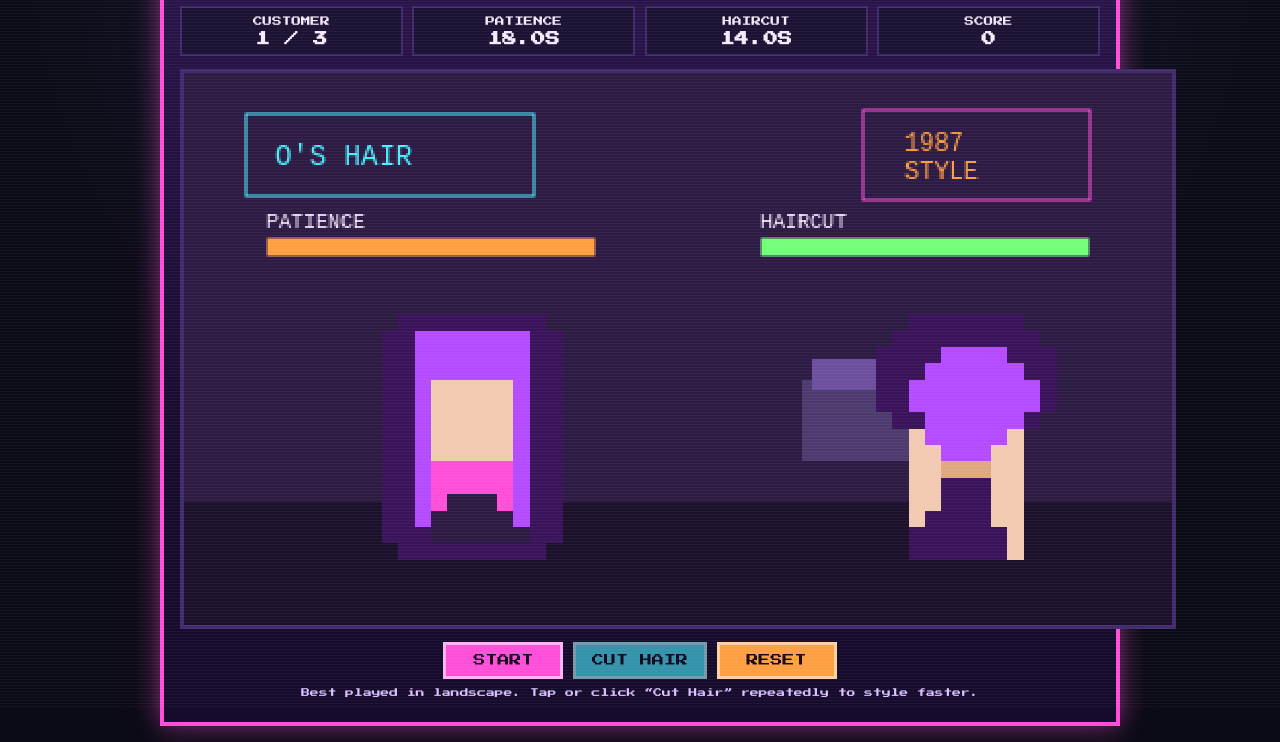
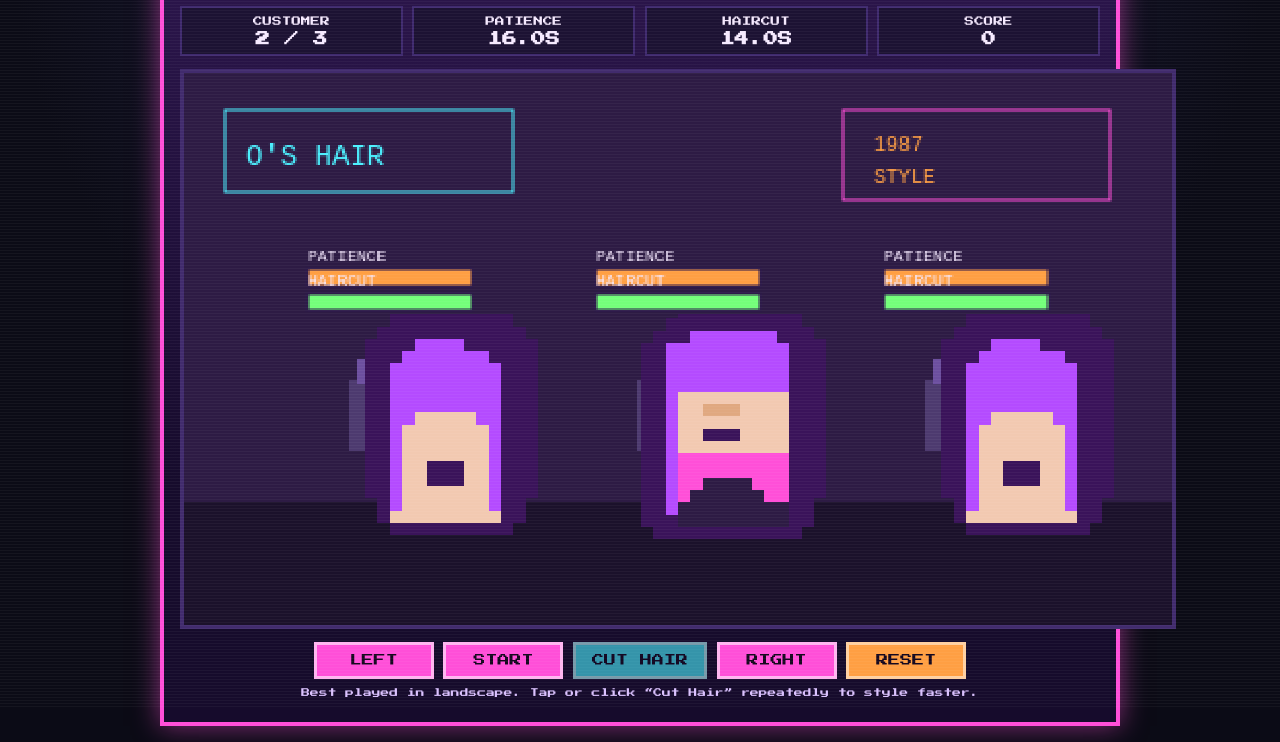
Before and after one commit to distanlo/hcchallenge, a plain HTML site: page index.html in a window 1280 px wide. Shown: the part 93-835 px from the top of the page. Drawn offline with Linux system fonts and the light colour scheme.

Commit message:
Upgrade sprites and multi-customer gameplay

```diff
--- a/game.js
+++ b/game.js
@@ -8,20 +8,24 @@ const scoreEl = document.getElementById("score");
 const startButton = document.getElementById("start");
 const cutButton = document.getElementById("cut");
 const resetButton = document.getElementById("reset");
+const leftButton = document.getElementById("left");
+const rightButton = document.getElementById("right");
 
 const GAME_WIDTH = 480;
 const GAME_HEIGHT = 270;
 const CUSTOMERS_TOTAL = 3;
-const PATIENCE_MAX = 18;
+const PATIENCE_MAX = 16;
 const HAIRCUT_MAX = 14;
 
-let currentCustomer = 0;
-let patience = PATIENCE_MAX;
-let haircut = HAIRCUT_MAX;
+let patience = [];
+let haircut = [];
 let score = 0;
 let gameState = "idle";
 let lastTick = 0;
 let loopId = null;
+let hairdresserLane = 1;
+let hairdresserX = 0;
+let hairdresserTargetX = 0;
 
 const palette = {
   skin: "#f2c9b1",
@@ -42,63 +46,70 @@ const palette = {
   cup: "#7adf7f",
   boba: "#1a1a1a",
   straw: "#ff4fd8",
+  overlay: "rgba(11, 11, 22, 0.7)",
 };
 
 const hairdresserSprite = [
-  "................",
-  "...333333333....",
-  "..33444444433...",
-  "..33444444433...",
-  "..33555555533...",
-  "..33511111533...",
-  "..33511111533...",
-  "..33511111533...",
-  "..33511111533...",
-  "..33511111533...",
-  "..33566666533...",
-  "..33566666533...",
-  "..33567776533...",
-  "..33577777533...",
-  "..33377777733...",
-  "...333333333....",
+  "....3333333333....",
+  "...333444444433...",
+  "..33444444444433..",
+  "..33444444444433..",
+  "..33444444444433..",
+  "..33555555555533..",
+  "..33511111111133..",
+  "..33511222111133..",
+  "..33511111111133..",
+  "..33511333111133..",
+  "..33511111111133..",
+  "..33566666666633..",
+  "..33566666666633..",
+  "..33566777766633..",
+  "..33567777776633..",
+  "..33577777777733..",
+  "..33377777777733..",
+  "...333333333333...",
 ];
 
 const hairdresserMatchaSprite = [
-  "................",
-  "...333333333....",
-  "..33444444433...",
-  "..33444444433...",
-  "..33555555533...",
-  "..33511111533...",
-  "..33511111533...",
-  "..33511111533...",
-  "..33511111533...",
-  "..33511111533...",
-  "..33566666533...",
-  "..33566666533...",
-  "..33567776533...",
-  "..33577777533...",
-  "..33377777733...",
-  "...333333333....",
+  "....3333333333....",
+  "...333444444433...",
+  "..33444444444433..",
+  "..33444444444433..",
+  "..33444444444433..",
+  "..33555555555533..",
+  "..33511111111133..",
+  "..33511222111133..",
+  "..33511111111133..",
+  "..33511333111133..",
+  "..33511111111133..",
+  "..33566666666633..",
+  "..33566666666633..",
+  "..33566777766633..",
+  "..33567777776633..",
+  "..33577777777733..",
+  "..33377777777733..",
+  "...333333333333...",
 ];
 
 const customerSprite = [
-  "................",
-  "....8888888.....",
-  "...888888888....",
-  "..88889999888...",
-  "..88899999988...",
-  "..88999999998...",
-  "..88999999998...",
-  "...889999998....",
-  "....1999991.....",
-  "....1199911.....",
-  "....1122211.....",
-  "....1133311.....",
-  "....1133311.....",
-  "....1333311.....",
-  "....3333331.....",
-  "....3333331.....",
+  "....8888888888....",
+  "...888888888888...",
+  "..88889999888888..",
+  "..88899999998888..",
+  "..88999999999888..",
+  "..88999999999888..",
+  "..88999999999888..",
+  "..88999999999888..",
+  "..88991111199888..",
+  "..88911111119888..",
+  "..88911111119888..",
+  "..88911111119888..",
+  "..88911333119888..",
+  "..88911333119888..",
+  "..88911111119888..",
+  "...891111111988...",
+  "...811111111188...",
+  "....8888888888....",
 ];
 
 const matchaSprite = [
@@ -141,7 +152,8 @@ const spriteColors = {
   "z": palette.text,
 };
 
-const pixelSize = 4;
+const pixelSize = 3;
+const lanes = [100, 240, 380];
 
 const salonProps = {
   neon: "O'S HAIR",
@@ -163,11 +175,13 @@ const resizeCanvas = () => {
 };
 
 const resetGame = () => {
-  currentCustomer = 0;
-  patience = PATIENCE_MAX;
-  haircut = HAIRCUT_MAX;
+  patience = Array.from({ length: CUSTOMERS_TOTAL }, () => PATIENCE_MAX);
+  haircut = Array.from({ length: CUSTOMERS_TOTAL }, () => HAIRCUT_MAX);
   score = 0;
   gameState = "idle";
+  hairdresserLane = 1;
+  hairdresserX = lanes[hairdresserLane];
+  hairdresserTargetX = lanes[hairdresserLane];
   updateHud();
   drawScene();
 };
@@ -190,32 +204,32 @@ const winRound = () => {
   updateHud();
 };
 
-const advanceCustomer = () => {
-  currentCustomer += 1;
-  if (currentCustomer >= CUSTOMERS_TOTAL) {
-    winRound();
-    return;
-  }
-  patience = PATIENCE_MAX;
-  haircut = HAIRCUT_MAX;
-  updateHud();
-};
+const allStyled = () => haircut.every((value) => value <= 0);
 
 const cutHair = () => {
   if (gameState !== "playing") return;
-  haircut = Math.max(0, haircut - 1.2);
-  score += 15;
-  if (haircut === 0) {
-    score += Math.floor(patience * 8);
-    advanceCustomer();
+  const idx = hairdresserLane;
+  if (haircut[idx] <= 0) return;
+  haircut[idx] = Math.max(0, haircut[idx] - 1.4);
+  score += 10;
+  if (allStyled()) {
+    score += Math.floor(patience.reduce((sum, value) => sum + value, 0) * 6);
+    winRound();
   }
   updateHud();
 };
 
+const moveHairdresser = (direction) => {
+  if (gameState === "lose" || gameState === "win") return;
+  hairdresserLane = Math.max(0, Math.min(CUSTOMERS_TOTAL - 1, hairdresserLane + direction));
+  hairdresserTargetX = lanes[hairdresserLane];
+};
+
 const updateHud = () => {
-  customerCountEl.textContent = `${Math.min(currentCustomer + 1, CUSTOMERS_TOTAL)} / ${CUSTOMERS_TOTAL}`;
-  patienceEl.textContent = `${patience.toFixed(1)}s`;
-  haircutEl.textContent = `${haircut.toFixed(1)}s`;
+  const activeIndex = hairdresserLane + 1;
+  customerCountEl.textContent = `${activeIndex} / ${CUSTOMERS_TOTAL}`;
+  patienceEl.textContent = `${patience[hairdresserLane].toFixed(1)}s`;
+  haircutEl.textContent = `${haircut[hairdresserLane].toFixed(1)}s`;
   scoreEl.textContent = score.toString();
   cutButton.disabled = gameState !== "playing";
 };
@@ -244,55 +258,59 @@ const drawSalon = () => {
   ctx.fillRect(0, 0, GAME_WIDTH, 210);
 
   ctx.strokeStyle = palette.neon;
-  ctx.strokeRect(30, 20, 140, 40);
+  ctx.strokeRect(20, 18, 140, 40);
   ctx.fillStyle = palette.neon;
-  ctx.font = "14px 'Courier New', monospace";
-  ctx.fillText(salonProps.neon, 44, 45);
+  ctx.font = "14px 'Press Start 2P', monospace";
+  ctx.fillText(salonProps.neon, 30, 45);
 
   ctx.strokeStyle = "#ff4fd8";
-  ctx.strokeRect(330, 18, 110, 44);
+  ctx.strokeRect(320, 18, 130, 44);
   ctx.fillStyle = "#ff9f43";
-  ctx.font = "12px 'Courier New', monospace";
-  ctx.fillText(salonProps.posters[0], 350, 38);
-  ctx.fillText(salonProps.posters[1], 350, 52);
+  ctx.font = "10px 'Press Start 2P', monospace";
+  ctx.fillText(salonProps.posters[0], 335, 38);
+  ctx.fillText(salonProps.posters[1], 335, 54);
 
-  ctx.fillStyle = palette.chair;
-  ctx.fillRect(300, 150, 60, 40);
-  ctx.fillStyle = palette.chair2;
-  ctx.fillRect(305, 140, 50, 15);
+  lanes.forEach((x) => {
+    ctx.fillStyle = palette.chair;
+    ctx.fillRect(x - 20, 150, 40, 35);
+    ctx.fillStyle = palette.chair2;
+    ctx.fillRect(x - 16, 140, 32, 12);
+  });
 };
 
 const drawMeter = (label, value, max, x, y, color) => {
   ctx.fillStyle = "#120a24";
-  ctx.fillRect(x, y, 160, 10);
+  ctx.fillRect(x, y, 80, 8);
   ctx.fillStyle = color;
-  ctx.fillRect(x, y, (value / max) * 160, 10);
+  ctx.fillRect(x, y, (value / max) * 80, 8);
   ctx.strokeStyle = "#2f1a4e";
-  ctx.strokeRect(x, y, 160, 10);
+  ctx.strokeRect(x, y, 80, 8);
   ctx.fillStyle = palette.text;
-  ctx.font = "10px 'Courier New', monospace";
+  ctx.font = "8px 'Press Start 2P', monospace";
   ctx.fillText(label, x, y - 4);
 };
 
 const drawStatusOverlay = () => {
   if (gameState === "playing" || gameState === "idle") return;
-  ctx.fillStyle = "rgba(11, 11, 22, 0.7)";
+  ctx.fillStyle = palette.overlay;
   ctx.fillRect(0, 0, GAME_WIDTH, GAME_HEIGHT);
   ctx.fillStyle = palette.text;
-  ctx.font = "16px 'Courier New', monospace";
+  ctx.font = "16px 'Press Start 2P', monospace";
   ctx.textAlign = "center";
 
   if (gameState === "lose") {
     ctx.fillText("HUZZ!", GAME_WIDTH / 2, 120);
-    drawSprite(huzzSprite, GAME_WIDTH / 2 - 40, 130, 2);
-    ctx.fillText("Customer stormed out!", GAME_WIDTH / 2, 190);
+    drawSprite(huzzSprite, GAME_WIDTH / 2 - 40, 135, 2);
+    ctx.font = "10px 'Press Start 2P', monospace";
+    ctx.fillText("Customers stormed out!", GAME_WIDTH / 2, 190);
   }
 
   if (gameState === "win") {
     ctx.fillText("YOU WIN!", GAME_WIDTH / 2, 90);
+    ctx.font = "10px 'Press Start 2P', monospace";
     ctx.fillText("Matcha break time", GAME_WIDTH / 2, 120);
     drawSprite(hairdresserMatchaSprite, GAME_WIDTH / 2 - 120, 130, 2);
-    drawSprite(matchaSprite, GAME_WIDTH / 2 - 8, 150, 3);
+    drawSprite(matchaSprite, GAME_WIDTH / 2 + 40, 150, 3);
   }
 
   ctx.textAlign = "left";
@@ -302,13 +320,32 @@ const drawScene = () => {
   ctx.clearRect(0, 0, GAME_WIDTH, GAME_HEIGHT);
   drawSalon();
 
-  drawSprite(hairdresserSprite, 80, 110, 2);
-  drawSprite(customerSprite, 320, 110, 2);
+  lanes.forEach((x, index) => {
+    const baseY = 118;
+    drawSprite(customerSprite, x - 24, baseY, 2);
+    drawMeter("PATIENCE", patience[index], PATIENCE_MAX, x - 40, 96, palette.warn);
+    drawMeter("HAIRCUT", haircut[index], HAIRCUT_MAX, x - 40, 108, palette.good);
+  });
 
-  drawMeter("PATIENCE", patience, PATIENCE_MAX, 40, 80, palette.warn);
-  drawMeter("HAIRCUT", haircut, HAIRCUT_MAX, 280, 80, palette.good);
+  drawSprite(hairdresserSprite, hairdresserX - 30, 120, 2);
 
   drawStatusOverlay();
+};
+
+const updateHairdresser = (delta) => {
+  const speed = 240;
+  if (Math.abs(hairdresserTargetX - hairdresserX) < 1) {
+    hairdresserX = hairdresserTargetX;
+    return;
+  }
+  const direction = Math.sign(hairdresserTargetX - hairdresserX);
+  hairdresserX += direction * speed * delta;
+  if (direction > 0 && hairdresserX > hairdresserTargetX) {
+    hairdresserX = hairdresserTargetX;
+  }
+  if (direction < 0 && hairdresserX < hairdresserTargetX) {
+    hairdresserX = hairdresserTargetX;
+  }
 };
 
 const gameLoop = (timestamp) => {
@@ -318,10 +355,29 @@ const gameLoop = (timestamp) => {
   }
   const delta = (timestamp - lastTick) / 1000;
   lastTick = timestamp;
-  patience = Math.max(0, patience - delta);
-  if (patience === 0) {
-    loseRound();
+
+  patience = patience.map((value, index) => {
+    const isStyled = haircut[index] <= 0;
+    if (isStyled) return value;
+    const active = index === hairdresserLane;
+    const drain = active ? 0.45 : 0.9;
+    return Math.max(0, value - delta * drain);
+  });
+
+  updateHairdresser(delta);
+
+  for (let i = 0; i < patience.length; i += 1) {
+    if (patience[i] <= 0 && haircut[i] > 0) {
+      loseRound();
+      break;
+    }
   }
+
+  if (allStyled()) {
+    winRound();
+  }
+
+  updateHud();
   drawScene();
   loopId = requestAnimationFrame(gameLoop);
 };
@@ -329,14 +385,22 @@ const gameLoop = (timestamp) => {
 startButton.addEventListener("click", startGame);
 resetButton.addEventListener("click", resetGame);
 cutButton.addEventListener("click", cutHair);
+leftButton.addEventListener("click", () => moveHairdresser(-1));
+rightButton.addEventListener("click", () => moveHairdresser(1));
 
 window.addEventListener("resize", resizeCanvas);
 resizeCanvas();
 resetGame();
 
 window.addEventListener("touchstart", (event) => {
-  if (event.target === cutButton) return;
+  if (event.target === cutButton || event.target === leftButton || event.target === rightButton) return;
   if (gameState === "playing") {
     cutHair();
   }
 });
+
+window.addEventListener("keydown", (event) => {
+  if (event.key === "ArrowLeft") moveHairdresser(-1);
+  if (event.key === "ArrowRight") moveHairdresser(1);
+  if (event.key === " " || event.key === "Enter") cutHair();
+});
--- a/index.html
+++ b/index.html
@@ -33,8 +33,10 @@
       </section>
       <canvas id="game" width="480" height="270" aria-label="Game canvas"></canvas>
       <section class="controls">
+        <button id="left">Left</button>
         <button id="start">Start</button>
         <button id="cut">Cut Hair</button>
+        <button id="right">Right</button>
         <button id="reset">Reset</button>
       </section>
       <footer class="tips">
```
Also changed, not shown: 1 other file.
